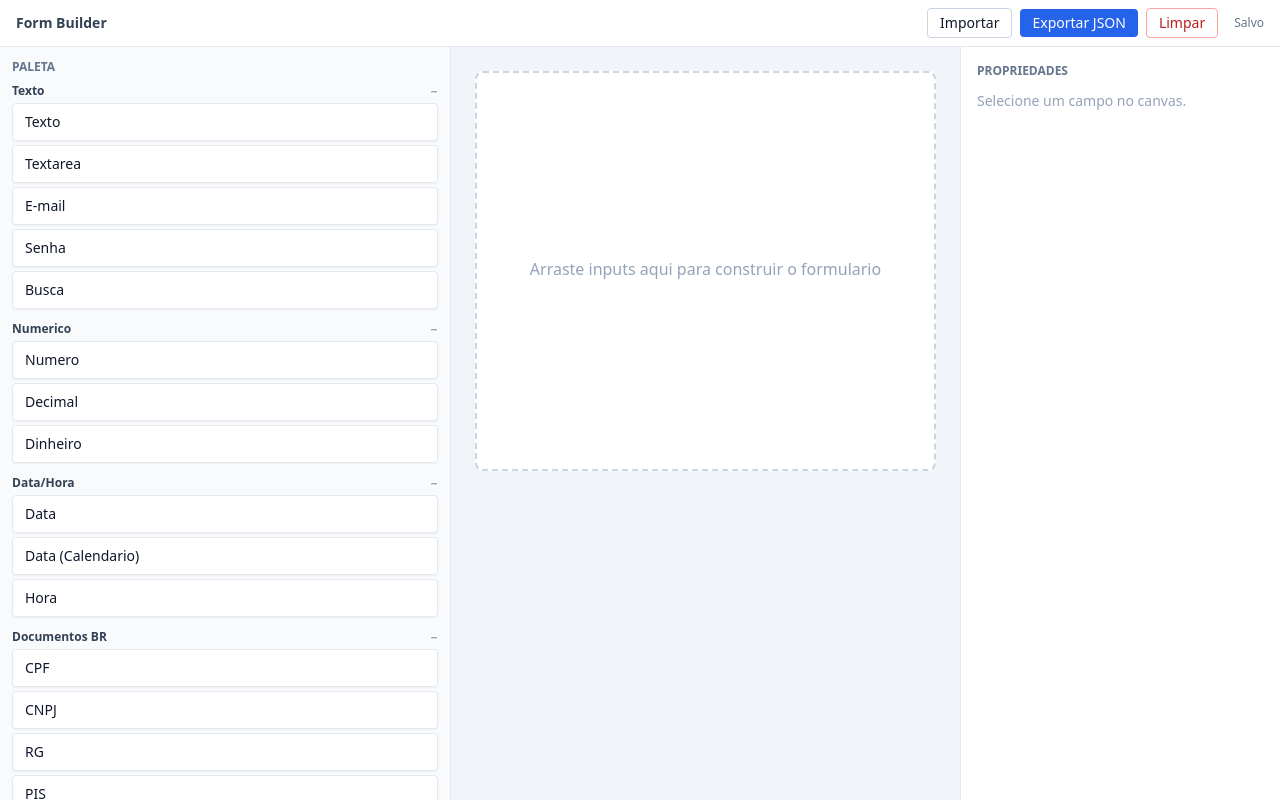
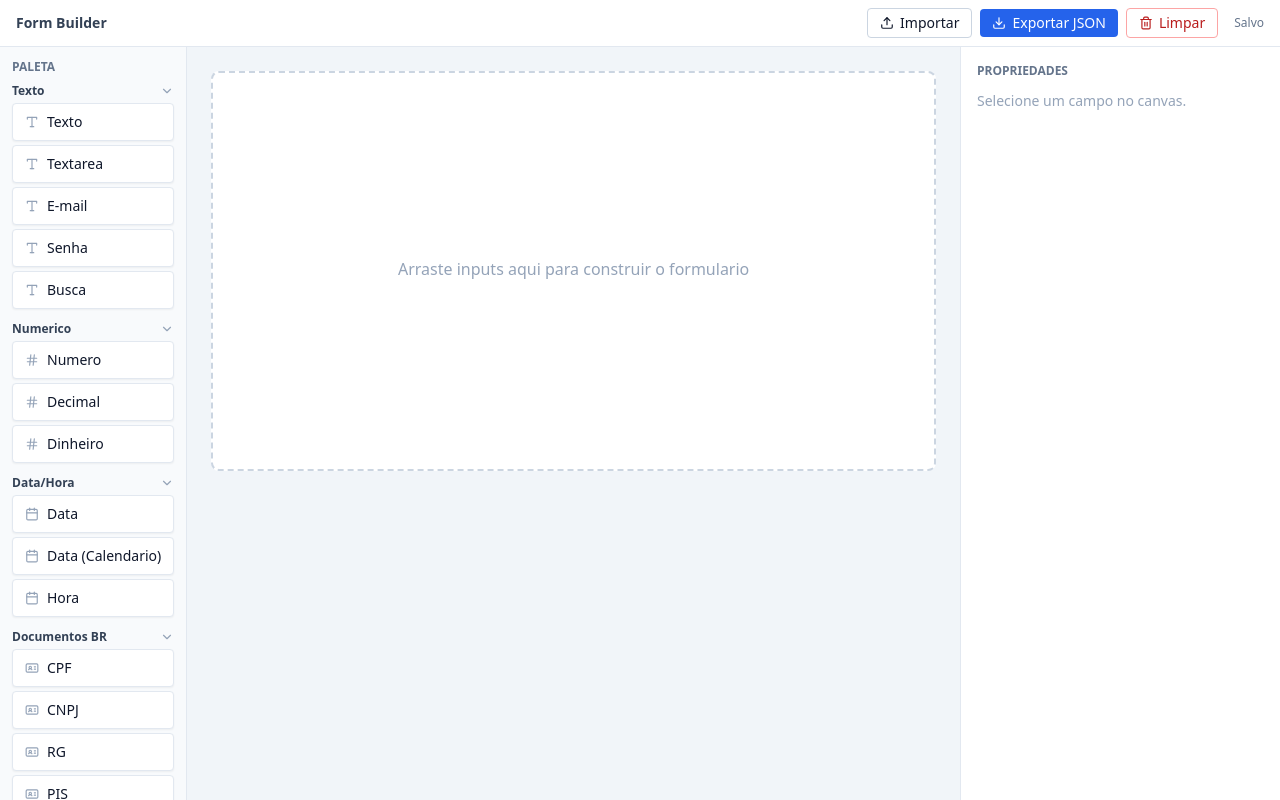
Before and after one commit to luanreinhold/form-builder, a React (Vite) app: page / in a window 1280 px wide. Built offline with nearby package versions, Linux system fonts and the light colour scheme.

Commit message:
feat: Adding icons on the main components

```diff
--- a/src/components/dnd/DraggableInput.tsx
+++ b/src/components/dnd/DraggableInput.tsx
@@ -1,4 +1,5 @@
 import { useDraggable } from "@dnd-kit/core";
+import { CATEGORY_ICONS, Icon } from "@/components/icons/Icon";
 import type { RegistryEntry } from "@/types";
 
 interface Props {
@@ -17,8 +18,14 @@ export function DraggableInput({ entry }: Props) {
       type="button"
       {...listeners}
       {...attributes}
-      className={`w-full rounded border border-slate-200 bg-white px-3 py-2 text-left text-sm shadow-sm hover:border-blue-400 hover:bg-blue-50 ${isDragging ? "opacity-40" : ""}`}
+      className={`flex w-full items-center gap-2 rounded border border-slate-200 bg-white px-3 py-2 text-left text-sm shadow-sm hover:border-blue-400 hover:bg-blue-50 ${isDragging ? "opacity-40" : ""}`}
     >
+      <Icon
+        name={CATEGORY_ICONS[entry.category]}
+        width={14}
+        height={14}
+        className="shrink-0 text-slate-400"
+      />
       {entry.label}
     </button>
   );
--- a/src/components/dnd/SortableFormItem.tsx
+++ b/src/components/dnd/SortableFormItem.tsx
@@ -2,6 +2,7 @@ import { useSortable } from "@dnd-kit/sortable";
 import { CSS } from "@dnd-kit/utilities";
 import clsx from "clsx";
 import { memo } from "react";
+import { Icon } from "@/components/icons/Icon";
 import { InputPreview } from "@/components/inputs/InputPreview";
 import type { Field } from "@/schemas/inputs.schema";
 import { colSpanClass } from "@/utils/gridClass";
@@ -52,7 +53,7 @@ export const SortableFormItem = memo(function SortableFormItem({
           aria-label="Arrastar campo"
           onClick={(e) => e.stopPropagation()}
         >
-          ⋮⋮
+          <Icon name="drag-handle" width={16} height={16} />
         </button>
         <div className="flex-1 min-w-0">
           <InputPreview field={field} />
@@ -63,10 +64,10 @@ export const SortableFormItem = memo(function SortableFormItem({
             e.stopPropagation();
             onRemove(field.id);
           }}
-          className="opacity-0 group-hover:opacity-100 text-red-500 hover:text-red-700 text-sm"
+          className="opacity-0 group-hover:opacity-100 text-red-500 hover:text-red-700"
           aria-label="Remover campo"
         >
-          ✕
+          <Icon name="x" width={16} height={16} />
         </button>
       </div>
     </span>
--- a/src/components/layout/LeftPanel.tsx
+++ b/src/components/layout/LeftPanel.tsx
@@ -1,5 +1,6 @@
 import { useState } from "react";
 import { DraggableInput } from "@/components/dnd/DraggableInput";
+import { Icon } from "@/components/icons/Icon";
 import { listByCategory } from "@/components/inputs/registry";
 
 export function LeftPanel() {
@@ -11,22 +12,22 @@ export function LeftPanel() {
 
   return (
     <aside className="w-62 shrink-0 overflow-y-auto border-r border-slate-200 bg-slate-50 p-3">
-      <h2 className="mb-2 text-xs font-semibold uppercase text-slate-500">
-        Paleta
-      </h2>
+      <h2 className="mb-2 text-xs font-semibold uppercase text-slate-500">Paleta</h2>
       <div className="space-y-3">
         {groups.map((g) => (
           <section key={g.category}>
             <button
               type="button"
               className="mb-1 flex w-full items-center justify-between text-left text-xs font-semibold text-slate-700"
-              onClick={() =>
-                setOpen((o) => ({ ...o, [g.category]: !o[g.category] }))
-              }
+              onClick={() => setOpen((o) => ({ ...o, [g.category]: !o[g.category] }))}
             >
               <span>{g.category}</span>
               <span className="text-slate-400">
-                {open[g.category] ? "−" : "+"}
+                <Icon
+                  name={open[g.category] ? "chevron-down" : "chevron-right"}
+                  width={14}
+                  height={14}
+                />
               </span>
             </button>
             {open[g.category] && (
--- a/src/components/layout/Toolbar.tsx
+++ b/src/components/layout/Toolbar.tsx
@@ -1,4 +1,5 @@
 import { useState } from "react";
+import { Icon } from "@/components/icons/Icon";
 import { useFormStore } from "@/store/formStore";
 import { buildExport, copyFormToClipboard, downloadForm } from "@/utils/exportForm";
 import { parseImport } from "@/utils/importForm";
@@ -74,22 +75,25 @@ export function Toolbar() {
         <button
           type="button"
           onClick={() => setImportOpen((v) => !v)}
-          className="rounded border border-slate-300 px-3 py-1 text-sm hover:bg-slate-50"
+          className="flex items-center gap-1.5 rounded border border-slate-300 px-3 py-1 text-sm hover:bg-slate-50"
         >
+          <Icon name="upload" width={14} height={14} />
           Importar
         </button>
         <button
           type="button"
           onClick={handleExport}
-          className="rounded bg-blue-600 px-3 py-1 text-sm text-white hover:bg-blue-700"
+          className="flex items-center gap-1.5 rounded bg-blue-600 px-3 py-1 text-sm text-white hover:bg-blue-700"
         >
+          <Icon name="download" width={14} height={14} />
           Exportar JSON
         </button>
         <button
           type="button"
           onClick={handleClear}
-          className="rounded border border-red-300 px-3 py-1 text-sm text-red-700 hover:bg-red-50"
+          className="flex items-center gap-1.5 rounded border border-red-300 px-3 py-1 text-sm text-red-700 hover:bg-red-50"
         >
+          <Icon name="trash" width={14} height={14} />
           Limpar
         </button>
         <span className="ml-2 text-xs text-slate-500" data-testid="autosave-status">
```
